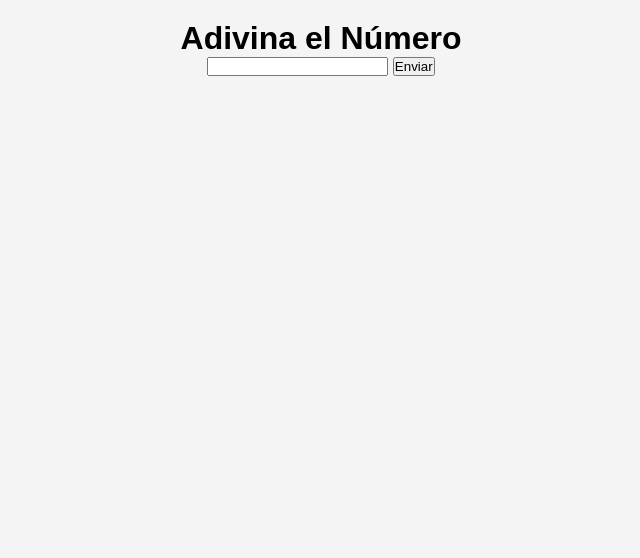
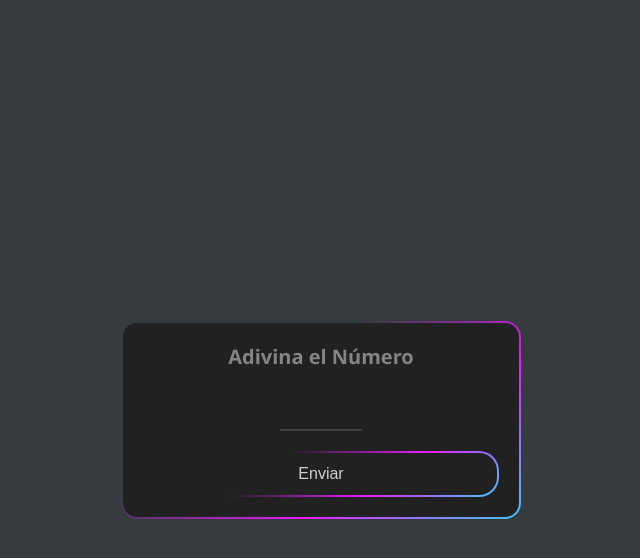
Before and after one commit to Ales0609/steam-proyects, a plain HTML site: page 23 Julio/AdivinarNumero/index.html in a window 1280 px wide. Shown: the whole page, without its empty margins (319-959 px from the left). Drawn offline with Linux system fonts and the light colour scheme.

Commit message:
guardar Adivinar Número

```diff
--- a/23 Julio/AdivinarNumero/index.html
+++ b/23 Julio/AdivinarNumero/index.html
@@ -11,7 +11,7 @@
     <div class="contenedor">
         <h1>Adivina el Número</h1>
         <input type="number"id="numero">
-        <button onclick="adivinar()">Enviar</button>
+        <button class="btn" onclick="adivinar()">Enviar</button>
         <div id="Historial">
 
         </div>
--- a/23 Julio/AdivinarNumero/styles.css
+++ b/23 Julio/AdivinarNumero/styles.css
@@ -1,20 +1,101 @@
-*{
+* {
     padding: 0;
     margin: 0;
 }
 
-body{
+body {
     display: flex;
     height: 100vh;
     font-family: Arial, Helvetica, sans-serif;
-    background-color: #f4f4f4;
+    background-color: rgb(54, 59, 64);
     text-align: center;
     padding: 20px;
     flex-direction: column;
     align-items: center;
+    justify-content: center;
 }
 
-#historial{
+.contenedor {
+    background: linear-gradient(#212121, #212121) padding-box,
+        linear-gradient(145deg, transparent 35%, #e81cff, #40c9ff) border-box;
+    border: 2px solid transparent;
+    padding: 20px;
+    border-radius: 16px;
+    width: 400px;
+    box-sizing: border-box;
+    color: white;
+    display: flex;
+    flex-direction: column;
+}
+
+.contenedor h1 {
+    font-family: 'Segoe UI', Tahoma, Geneva, Verdana, sans-serif;
+    display: block;
+    margin-bottom: 5px;
+    color: #848484;
+    font-weight: 600;
+    font-size: 20px;
+
+}
+
+.contenedor #numero {
+    align-self: center;
+    font-family: inherit;
+    padding: 12px 16px;
+    width: 50px;
+    height: 20px;
+    background-color: transparent;
+    color: #fff;
+    text-align: center;
+    font-size: 20px;
+    margin-top: 10px;
+    margin-bottom: 10px;
+    border: none;
+    border-bottom: 2px solid #414141;
+    outline: none;
+    caret-color: #e81cff;
+}
+
+
+
+input[type=number]::-webkit-inner-spin-button {
+    -webkit-appearance: none;
+}
+
+
+.contenedor .btn {
+    position: relative;
+    background: linear-gradient(#212121, #212121) padding-box,
+        linear-gradient(145deg, transparent 35%, #e81cff, #40c9ff) border-box;
+    border: 2px solid transparent;
+    padding: 12px;
+    border-radius: 20px;
+    color: #d0d0d0;
+    font-size: 16px;
+    cursor: pointer;
+    margin-top: 10px;
+    font-family: inherit;
+    overflow: hidden;
+    z-index: 1;
+}
+
+/* capa extra para animar el hover */
+.contenedor .btn::before {
+    content: "";
+    position: absolute;
+    inset: 0;
+    border-radius: 18px;
+    background: linear-gradient(145deg, transparent 35%, #e81cff, #40c9ff);
+    opacity: 0;
+    transition: opacity 0.4s ease-in-out;
+    z-index: -1;
+}
+
+.contenedor .btn:hover::before {
+    opacity: 1;
+}
+
+#historial {
     padding-top: 20px;
     font-size: 17px;
 }
```
